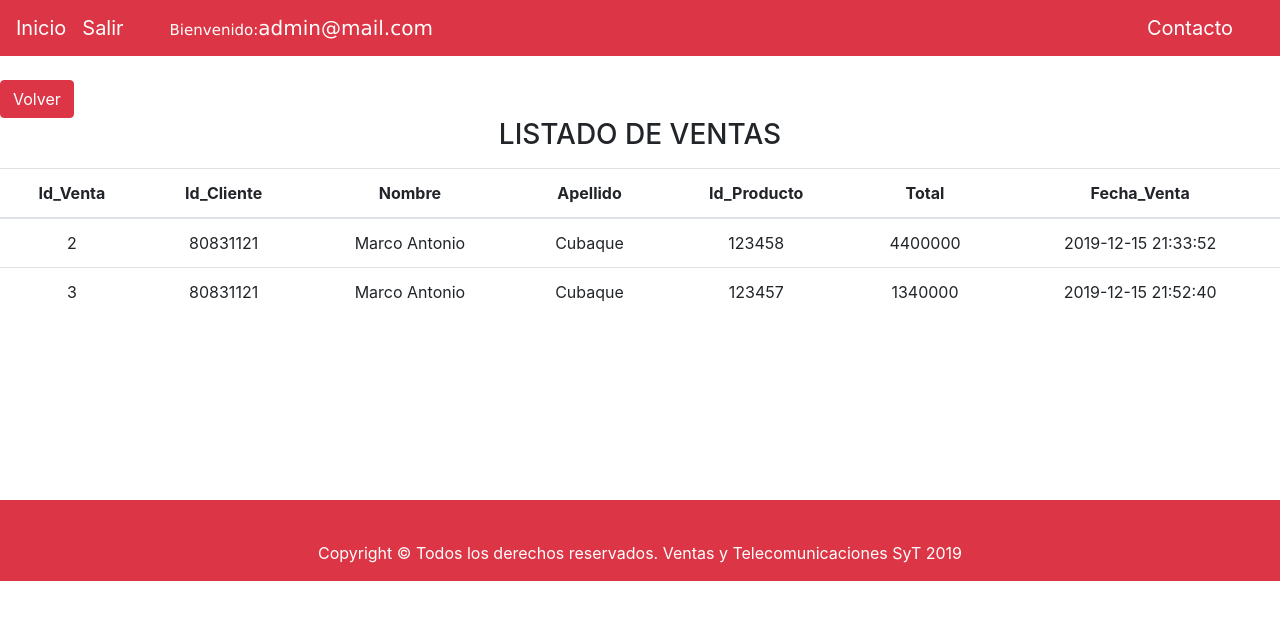
After one commit to mcubaque/ventasSyT, a PHP site: page /vista/listarVentas.php in a window 1280 px wide. The commit adds this page. Shown: the top 620 px of the page. Run offline with PHP 8.4, Linux system fonts and the light colour scheme; a user stored in the database is signed in; data comes from the database, SQL or seed files in the repository; both versions use the stored data as it was after the commit; some libraries are stand-ins or nearby versions.

Commit message:
Actualizacion database. Se agrego funcionalidad a registrar venta y opcion de listar ventas.

```diff
--- a/controlador/generarVenta.php
+++ b/controlador/generarVenta.php
@@ -8,7 +8,7 @@ $total = isset($_POST['total']) ? $_POST['total'] : "";
 
 
 include "../modelo/conexion.php";
-$sentencia = "INSERT INTO ventas (id_cliente, id_producto, cantidad, subtotal, total) VALUES ('".$id_cliente."', '".$id_producto."', '".$cantidad."', '".$subtotal."', '".$total."')";
+$sentencia = "INSERT INTO ventas (id_clientes, id_producto, cantidad, subtotal, total) VALUES ('".$id_cliente."', '".$id_producto."', '".$cantidad."', '".$subtotal."', '".$total."')";
 	Conectarse()->query($sentencia) or die("Error al ingresar los datos");
 
 ?>
--- a/vista/factura.php
+++ b/vista/factura.php
@@ -22,7 +22,9 @@ include '../modelo/conexion.php';
 </head>
 <body>
 
-
+    <div class="text-left">
+                <a href='listarVentas.php'> <button type='button' class='btn btn-danger'>Listar Ventas</button></a>
+            </div>
     <div class="container text-center">
     <form class="form-horizontal" role="form" method="POST" action="factura.php">
         <div class="row">
--- /dev/null
+++ b/vista/listarVentas.php
@@ -0,0 +1,80 @@
+<?php
+session_start();
+extract ($_REQUEST);
+if (!isset($_SESSION['user']))
+  header("location:../index.php");//significa que no han iniciado sesión
+?>
+
+<!DOCTYPE html>
+<html lang="es">
+
+  <head>
+
+    <meta charset="utf-8">
+    <meta name="viewport" content="width=device-width, initial-scale=1, shrink-to-fit=no">
+    <meta name="description" content="web aldami">
+    <meta name="author" content="Aldami">
+    <title>Listado de Ventas</title>
+    <link rel="icon" href="img/logoAldami.ico">
+    <link href="css/bootstrap.min.css" rel="stylesheet">
+    <link rel="stylesheet" href="https://use.fontawesome.com/releases/v5.1.1/css/all.css" integrity="sha384-O8whS3fhG2OnA5Kas0Y9l3cfpmYjapjI0E4theH4iuMD+pLhbf6JI0jIMfYcK3yZ" crossorigin="anonymous">
+    <link href="css/shop-homepage.css" rel="stylesheet">
+    <script type="text/javascript" src="js/funciones.js"></script>
+  </head>
+
+<body>
+	<div id="divMenu"> <?php include "navbar.php";?> </div>
+
+<br>
+<a href='factura.php'> <button type='button' class='btn btn-danger'>Volver</button></a>
+
+<?php
+
+	$sentencia="SELECT id_venta, id_cliente, id_producto, total, fecha_venta, nombres, apellido FROM ventas, cliente WHERE id_clientes = id_cliente;";
+
+?>
+<br>
+
+
+			<h3 class="text-center">LISTADO DE VENTAS</h3>
+
+			<table class="table table-hover text-center mt-3">
+				<thead>
+					<th class="text-center">Id_Venta</th>
+					<th class="text-center">Id_Cliente</th>
+					<th class="text-center">Nombre</th>
+					<th class="text-center">Apellido</th>
+					<th class="text-center">Id_Producto</th>
+					<th class="text-center">Total</th>
+					<th class="text-center">Fecha_Venta</th>
+				</thead>
+				<?php
+				include "../modelo/conexion.php";
+
+				$resultado=Conectarse()->query($sentencia) or die (mysqli_error($conexion));
+				while ($filas=$resultado->fetch_assoc()) {
+					echo "<tr>";
+						echo "<td>"; echo $filas['id_venta']; echo "</td>";
+						echo "<td>"; echo $filas['id_cliente']; echo "</td>";
+						echo "<td>"; echo $filas['nombres']; echo "</td>";
+						echo "<td>"; echo $filas['apellido']; echo "</td>";
+						echo "<td>"; echo $filas['id_producto']; echo "</td>";
+						echo "<td>"; echo $filas['total']; echo "</td>";
+						echo "<td>"; echo $filas['fecha_venta']; echo "</td>";
+					echo "</tr>";
+				 }
+				 ?>
+			</table>
+		</div>
+	</div>
+<br>
+<br>
+<br>
+<br>
+<br>
+<br>
+<br>
+
+	<div id="divPiePagina"><?php include "footer.php";?> </div>
+</body>
+</html>
```
Also changed, not shown: database/sytventas.sql (+48 -10 lines).
